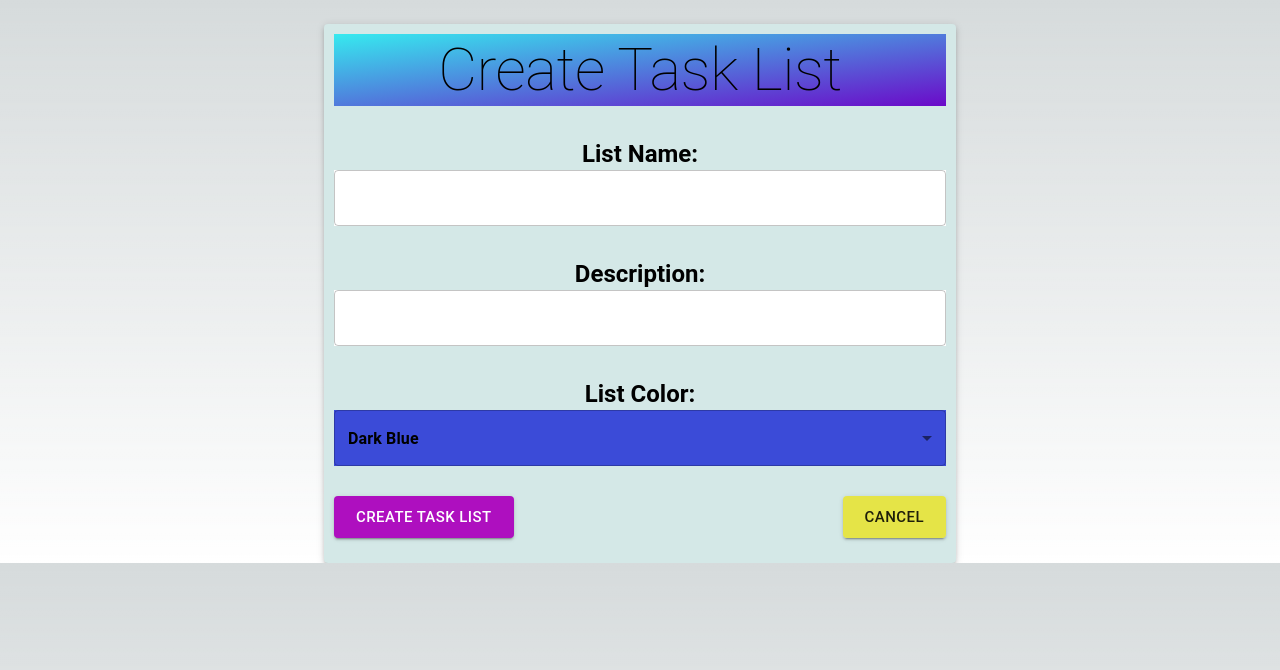
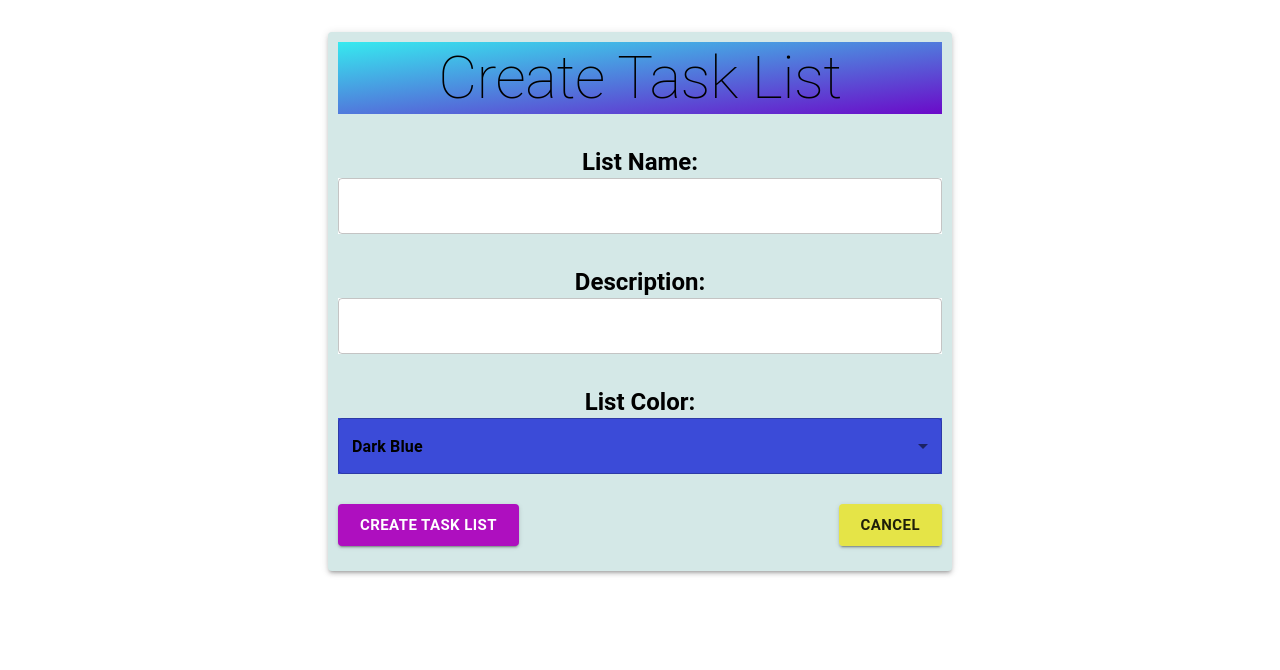
Before and after one commit to ArturGZ/TaskManagementSystem, a Next.js app in the folder create-task-list/: page / in a window 1280 px wide. Shown: the top 670 px of the page. Built offline with nearby package versions, Linux system fonts and the light colour scheme.

Commit message:
added transition to the buttons

```diff
--- a/create-task-list/app/globals.css
+++ /dev/null
@@ -1,107 +0,0 @@
-:root {
-  --max-width: 1100px;
-  --border-radius: 12px;
-  --font-mono: ui-monospace, Menlo, Monaco, 'Cascadia Mono', 'Segoe UI Mono',
-    'Roboto Mono', 'Oxygen Mono', 'Ubuntu Monospace', 'Source Code Pro',
-    'Fira Mono', 'Droid Sans Mono', 'Courier New', monospace;
-
-  --foreground-rgb: 0, 0, 0;
-  --background-start-rgb: 214, 219, 220;
-  --background-end-rgb: 255, 255, 255;
-
-  --primary-glow: conic-gradient(
-    from 180deg at 50% 50%,
-    #16abff33 0deg,
-    #0885ff33 55deg,
-    #54d6ff33 120deg,
-    #0071ff33 160deg,
-    transparent 360deg
-  );
-  --secondary-glow: radial-gradient(
-    rgba(255, 255, 255, 1),
-    rgba(255, 255, 255, 0)
-  );
-
-  --tile-start-rgb: 239, 245, 249;
-  --tile-end-rgb: 228, 232, 233;
-  --tile-border: conic-gradient(
-    #00000080,
-    #00000040,
-    #00000030,
-    #00000020,
-    #00000010,
-    #00000010,
-    #00000080
-  );
-
-  --callout-rgb: 238, 240, 241;
-  --callout-border-rgb: 172, 175, 176;
-  --card-rgb: 180, 185, 188;
-  --card-border-rgb: 131, 134, 135;
-}
-
-@media (prefers-color-scheme: dark) {
-  :root {
-    --foreground-rgb: 255, 255, 255;
-    --background-start-rgb: 0, 0, 0;
-    --background-end-rgb: 0, 0, 0;
-
-    --primary-glow: radial-gradient(rgba(1, 65, 255, 0.4), rgba(1, 65, 255, 0));
-    --secondary-glow: linear-gradient(
-      to bottom right,
-      rgba(1, 65, 255, 0),
-      rgba(1, 65, 255, 0),
-      rgba(1, 65, 255, 0.3)
-    );
-
-    --tile-start-rgb: 2, 13, 46;
-    --tile-end-rgb: 2, 5, 19;
-    --tile-border: conic-gradient(
-      #ffffff80,
-      #ffffff40,
-      #ffffff30,
-      #ffffff20,
-      #ffffff10,
-      #ffffff10,
-      #ffffff80
-    );
-
-    --callout-rgb: 20, 20, 20;
-    --callout-border-rgb: 108, 108, 108;
-    --card-rgb: 100, 100, 100;
-    --card-border-rgb: 200, 200, 200;
-  }
-}
-
-* {
-  box-sizing: border-box;
-  padding: 0;
-  margin: 0;
-}
-
-html,
-body {
-  max-width: 100vw;
-  overflow-x: hidden;
-}
-
-body {
-  color: rgb(var(--foreground-rgb));
-  background: linear-gradient(
-      to bottom,
-      transparent,
-      rgb(var(--background-end-rgb))
-    )
-    rgb(var(--background-start-rgb));
-}
-
-a {
-  color: inherit;
-  text-decoration: none;
-}
-
-@media (prefers-color-scheme: dark) {
-  html {
-    color-scheme: dark;
-  }
-}
--- a/create-task-list/app/layout.js
+++ b/create-task-list/app/layout.js
@@ -1,5 +1,4 @@
 import { Inter } from 'next/font/google'
-import './globals.css'
 
 const inter = Inter({ subsets: ['latin'] })
 
--- a/create-task-list/app/page.js
+++ b/create-task-list/app/page.js
@@ -84,10 +84,10 @@ export default function TaskList() {
               </Select>
             </FormControl>
             <Box display="flex" justifyContent="space-between" style={{ marginTop: '30px', marginBottom: '15px' }}>
-              <Button variant="contained" color="primary" size="large" onClick={handleSubmit} data-testid="create">
+              <Button variant="contained" color="primary" size="large" onClick={handleSubmit} data-testid="create" sx = {{ fontWeight: 'bold', '&:hover': {transform: 'scale(1.3)', transition : 'transform 0.5s'} }}>
                 Create Task List
               </Button>
-              <Button variant="contained" color="error" size="large" data-testid="cancel">
+              <Button variant="contained" color="error" size="large" data-testid="cancel" sx = {{ fontWeight: 'bold', '&:hover': {transform: 'scale(1.3)', transition : 'transform 0.5s'} }}>
                 Cancel
               </Button>
             </Box>
```
